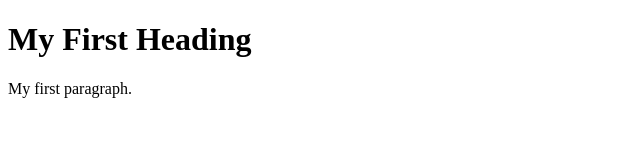
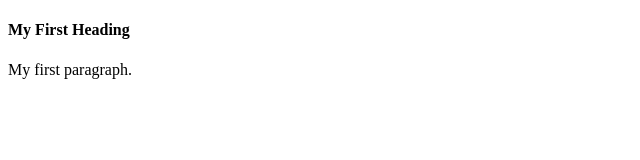
Before and after one commit to notblocked/school-project, a plain HTML site: page index.html in a window 1280 px wide. Shown: the whole page, without its empty margins (0-640 px from the left). Drawn offline with Linux system fonts and the light colour scheme.

Commit message:
Update index.html

```diff
--- a/index.html
+++ b/index.html
@@ -2,7 +2,7 @@
 <html>
 <body>
 
-<h1>My First Heading</h1>
+<h4>My First Heading</h4>
 <p>My first paragraph.</p>
 
 </body>
```
